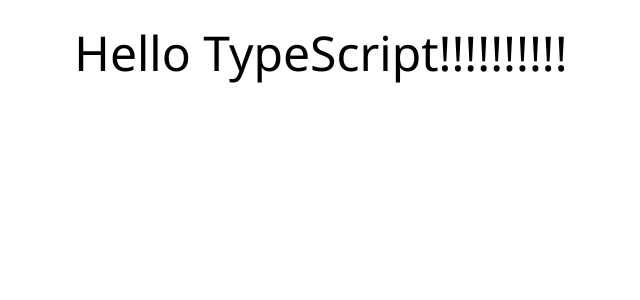
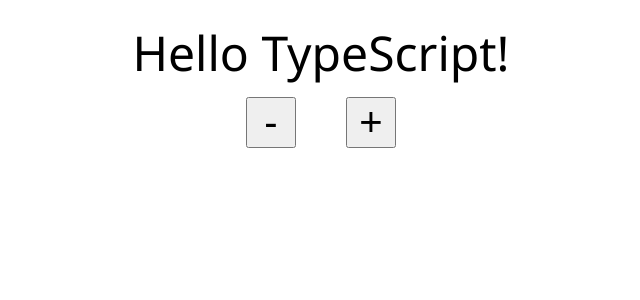
Before and after one commit to 22ricky/my-ts-demo, a React (Create React App) app: page / in a window 1280 px wide. Shown: the top 300 px of the page, without its empty margins (319-959 px from the left). Built offline with nearby package versions, Linux system fonts and the light colour scheme.

Commit message:
Adding state management with Redux

```diff
--- a/src/components/Hello.tsx
+++ b/src/components/Hello.tsx
@@ -4,9 +4,11 @@
 export interface Props {
   name: string;
   enthusiasmLevel?: number;
+  onIncrement?: () => void;
+  onDecrement?: () => void;
 }
 
-function Hello({ name, enthusiasmLevel = 1 }: Props) {
+function Hello({ name, enthusiasmLevel = 1, onIncrement, onDecrement }: Props) {
   if ( enthusiasmLevel <= 0 ) {
     throw new Error( 'You could be a little more enthusiastic. :D' );
   }
@@ -15,6 +17,10 @@
     <div className="hello">
       <div className="greeting">
         Hello {name + getExclamationMarks( enthusiasmLevel )}
+      </div>
+      <div>
+        <button onClick={onDecrement}>-</button>
+        <button onClick={onIncrement}>+</button>
       </div>
     </div>
   );
--- /dev/null
+++ b/src/containers/Hello.tsx
@@ -0,0 +1,20 @@
+import Hello from '../components/Hello';
+import * as actions from '../actions';
+import { StoreState } from '../types/index';
+import { connect, Dispatch } from 'react-redux';
+
+export function mapStateToProps({ enthusiasmLevel, languageName }: StoreState) {
+  return {
+    enthusiasmLevel,
+    name: languageName
+  };
+}
+
+export function mapDispatchToProps( dispatch: Dispatch<actions.EnthusiasmAction> ) {
+ return {
+   onIncrement: () => dispatch(actions.incrementEnthusiasm()),
+   onDecrement: () => dispatch(actions.decrementEnthusiasm())
+ };
+}
+
+export default connect(mapStateToProps, mapDispatchToProps)(Hello);
--- a/src/index.tsx
+++ b/src/index.tsx
@@ -1,11 +1,22 @@
 import * as React from 'react';
 import * as ReactDOM from 'react-dom';
-import Hello from './components/Hello';
+import { createStore } from 'redux';
+import { Provider } from 'react-redux';
+import { enthusiasm } from './reducers/index';
+import { StoreState } from './types/index';
+import Hello from './containers/Hello';
 import registerServiceWorker from './registerServiceWorker';
 import './index.css';
 
+const store = createStore<StoreState>(enthusiasm, {
+  enthusiasmLevel: 1,
+  languageName: 'TypeScript'
+});
+
 ReactDOM.render(
-  <Hello name="TypeScript" enthusiasmLevel={10} />,
+  <Provider store={store}>
+    <Hello />
+  </Provider>,
   document.getElementById('root') as HTMLElement
 );
 registerServiceWorker();
--- /dev/null
+++ b/src/reducers/index.tsx
@@ -0,0 +1,14 @@
+import { EnthusiasmAction } from '../actions';
+import { StoreState } from '../types/index';
+import { INCREMENT_ENTHUSIASM, DECREMENT_ENTHUSIASM } from '../constants/index';
+
+export function enthusiasm( state: StoreState, action: EnthusiasmAction ): StoreState {
+  switch ( action.type ) {
+    case INCREMENT_ENTHUSIASM:
+      return { ...state, enthusiasmLevel: state.enthusiasmLevel + 1 };
+    case DECREMENT_ENTHUSIASM:
+      return { ...state, enthusiasmLevel: Math.max( 1, state.enthusiasmLevel - 1 ) };
+    default:
+  }
+  return state;
+}
```
